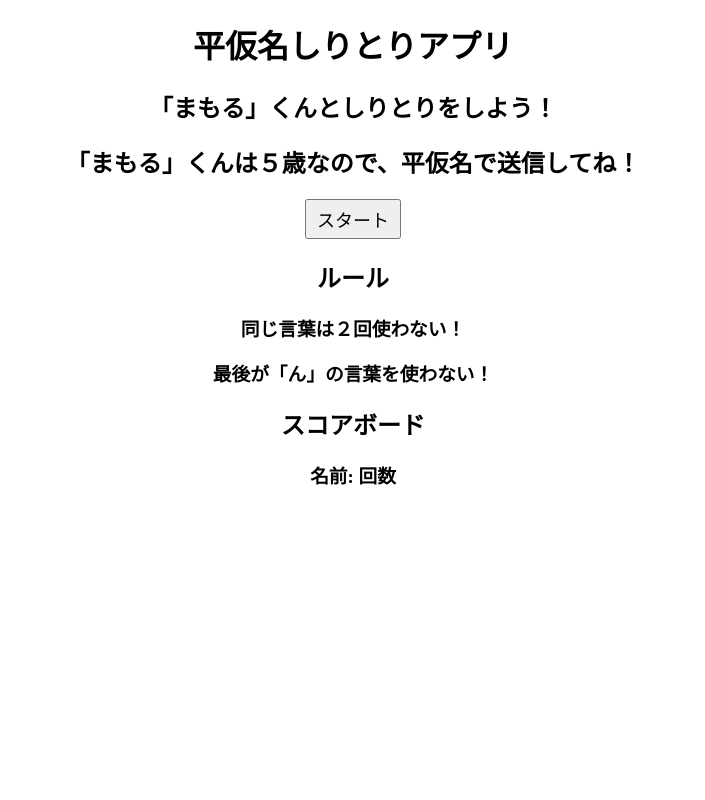
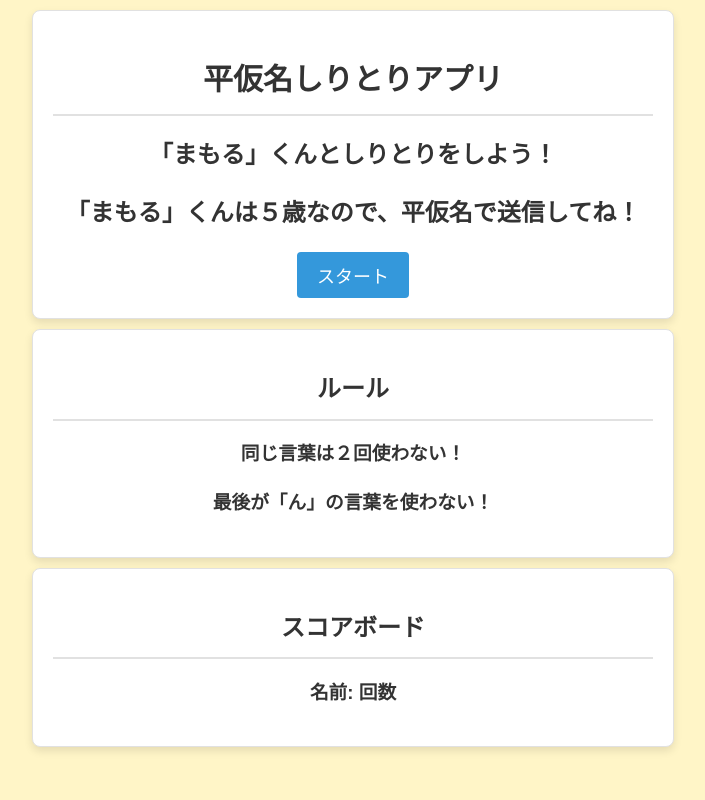
Before and after one commit to shunyanaka/shiritori, a Flask app: page / in a window 1280 px wide. Shown: the whole page, without its empty margins (287-992 px from the left). Run offline with Flask 3, Linux system fonts and the light colour scheme; data that the repository does not hold is empty.

Commit message:
cssデザインを改善

```diff
--- a/app.py
+++ b/app.py
@@ -110,13 +110,14 @@ def shiritori():
             return render_template('result.html', num=session['num'], message=message,shiritori_list=session['shiritori_list'])
             #return render_template('result.html', num=num, message=message,shiritori_list=shiritori_list)
 
-        char1 = get_last_character(session['pre_text'])
+        #char1 = get_last_character(session['pre_text'])
 
         # 相手の「しり」の文字が小文字なら、大文字に変換（２回目以降）
         #if num != 0:
         if session['num'] != 0:
             #char = convert_to_large_char(pre_text[-1])
-            char2 = convert_to_large_char(char1)
+            #char2 = convert_to_large_char(char1)
+            char2 = convert_to_large_char(session['pre_text'])
 
         # 言葉の「しり」を取っていなければしりとり終了
         #if num != 0 and text[0] != char:
@@ -162,13 +163,17 @@ def shiritori():
             response = openai.ChatCompletion.create(
                 model="gpt-3.5-turbo",
                 messages=[
-                {"role": "system", "content": "1つの単語のみを平仮名で回答してください。「」の記号は使わないでください"},
+                {"role": "system", "content": "1つの単語のみを平仮名で回答してください。"},
                 {"role": "user", "content": f"「{shiri}」から始まる単語を1つだけ述べてください。ただし、「ん」で終わる回答はやめてください。漢字やカタカナではなく平仮名で答えてください。"}
                 ]
             )
             res = response['choices'][0]['message']['content']
+
+            session['pre_text'] = get_last_character(res)
+
             #if res[-1] != 'ん' and res not in shiritori_list:
-            if res[-1] != 'ん' and res not in session['shiritori_list']:
+            #if res[-1] != 'ん' and res not in session['shiritori_list']:
+            if session['pre_text'] != 'ん' and res not in session['shiritori_list']:
                 break
             attempts += 1
 
@@ -184,7 +189,7 @@ def shiritori():
 
         # AIの解答を記録
         #pre_text = res
-        session['pre_text'] = res
+        #session['pre_text'] = res
 
         # しりとりの回数をインクリメント
         #num+=1
--- a/static/style.css
+++ b/static/style.css
@@ -1,20 +1,33 @@
+/* フォント、基本の背景、テキストカラーの設定 */
+body {
+    font-family: 'Noto Sans JP', sans-serif; /* Google Fontsで利用可能なフォント */
+    background-color: #fff5c7;
+    color: #333;
+    line-height: 1.6;
+    margin: 0;
+    padding: 0;
+}
+
 /* 吹き出しのスタイルを定義 */
 .balloon {
-    border: 1px solid #ccc;
-    margin: 5px;
-    padding: 5px;
+    border-radius: 8px;
+    margin: 10px auto;
+    padding: 10px;
     max-width: 400px;
-    margin: 0 auto; /* 左右のマージンを自動にして中央寄せ */
-    display: block; /* ブロック要素として表示 */
+    box-shadow: 0 4px 8px rgba(0, 0, 0, 0.1);
 }
 
 /* 右側の配置 */
 .balloon.right {
+    background-color: #003cff;
+    color: #fff;
     text-align: right;
 }
 
 /* 左側の配置 */
 .balloon.left {
+    background-color: #ff0000b4;
+    color: #fff;
     text-align: left;
 }
 
@@ -29,15 +42,35 @@
     gap: 16px; /* space between items */
 }
 
+/* ボタンの大きなサイズ */
 .big-button {
-    padding: 5px 10px;
+    padding: 10px 20px;
     font-size: 18px;
+    background-color: #3498db;
+    color: #fff;
+    border: none;
+    border-radius: 4px;
+    cursor: pointer;
+    transition: background-color 0.3s;
 }
 
+.big-button:disabled {
+    background-color: #ccc; /* 灰色にする */
+    cursor: not-allowed;    /* カーソルを禁止マークに変更する */
+}
+
+
+.big-button:hover {
+    background-color: #2980b9;
+}
+
+/* インプットフィールドの大きなサイズ */
 .big-input {
     padding: 10px;
     font-size: 16px;
     width: 300px;
+    border: 1px solid #ccc;
+    border-radius: 4px;
 }
 
 .centered-ul {
@@ -50,18 +83,58 @@
     display: inline-block;
     text-align: center;
     width: 50%;
+    font-weight: bold;
 }
 
+/* ボタンの上側にマージンを追加 */
 .margin-top-button {
     margin-top: 20px;
 }
 
 /* 送信ボタンに下側にマージンを追加 */
 .margin-bottom-button {
-    margin-bottom: 20px; /* 20pxの間隔を追加。この値は希望の空間に合わせて調整してください */
+    margin-bottom: 20px;
 }
 
 .spacer {
     display: inline-block;
     width: 200px;
 }
+
+/* セクションのスタイル */
+.section1 {
+    padding: 20px;
+    margin: 10px auto;
+    max-width: 600px;
+    border: 1px solid #e1e1e1;
+    border-radius: 8px;
+    background-color: #ffffff;
+    box-shadow: 0 4px 8px rgba(0, 0, 0, 0.1);
+}
+
+/* セクションの見出し */
+.section1 h2 {
+    border-bottom: 2px solid #e1e1e1;
+    padding-bottom: 10px;
+    margin-bottom: 15px;
+}
+
+/* セクションのスタイル */
+.section2 {
+    padding: 20px;
+    margin: 10px auto;
+    max-width: 600px;
+    border: 1px solid #e1e1e1;
+    border-radius: 8px;
+    background-color: #ffffff;
+    box-shadow: 0 4px 8px rgba(0, 0, 0, 0.1);
+}
+
+/* セクションの見出し */
+.section2 h1 {
+    border-bottom: 2px solid #e1e1e1;
+    padding-bottom: 10px;
+    margin-bottom: 15px;
+    font-size: 30px;       /* フォントサイズを大きく */
+    font-weight: bold;     /* フォントを太く */
+}
--- a/templates/start.html
+++ b/templates/start.html
@@ -8,6 +8,7 @@
 </head>
 <body>
     <!-- 概要を説明 -->
+    <section class="section2">
         <h1 class="centered-text">平仮名しりとりアプリ</h1>
         <h2 class="centered-text">「まもる」くんとしりとりをしよう！</h2>
         <h2 class="centered-text">「まもる」くんは５歳なので、平仮名で送信してね！</h2>
@@ -16,13 +17,17 @@
         <form method="POST" class="centered-form">
             <button class="big-button" type="submit">スタート</button>
         </form>
+    </section>
 
     <!-- ルール説明 -->
+    <section class="section1">
         <h2 class="centered-text">ルール</h2>
         <h3 class="centered-text">同じ言葉は２回使わない！</h3>
         <h3 class="centered-text">最後が「ん」の言葉を使わない！</h3>
+    </section>
 
     <!-- データベースに記録した内容を記述 -->
+    <section class="section1">
         <h2 class="centered-text">スコアボード</h2>
         <h3 class="centered-text">名前: 回数</h3>
         <ul class="centered-ul">
@@ -30,5 +35,6 @@
                 <li>{{ player.name }}: {{ player.count }}回</li>
             {% endfor %}
         </ul>
+    </section>
 </body>
 </html>
```
Also changed, not shown: templates/shiritori.html (+7 -1 lines). Lines whose indentation alone changed are shown as unchanged.
